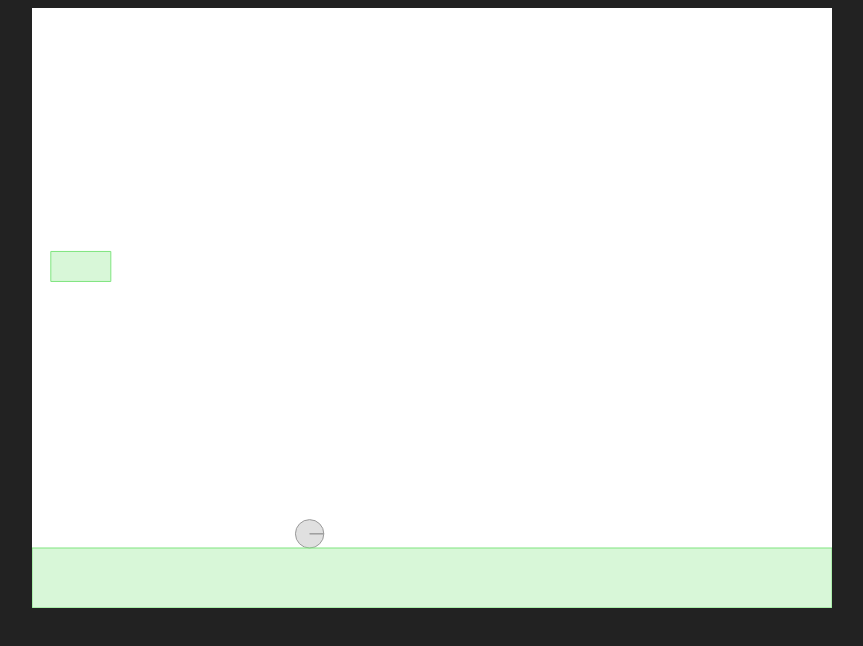
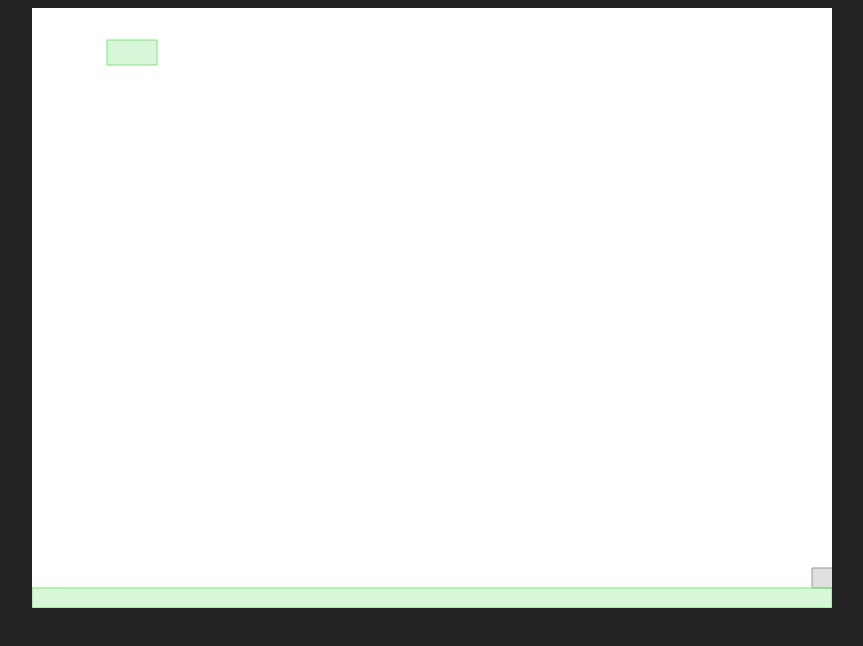
Before and after one commit to Josk/BlackWhite, a plain HTML site: page index.html in a window 1280 px wide. Shown: the whole page, without its empty margins (208-1071 px from the left). Drawn offline with Linux system fonts and the light colour scheme.

Commit message:
SCALE 1 Refactorisation Rename des classes

```diff
--- a/index.html
+++ b/index.html
@@ -17,12 +17,13 @@
 			var b2Body = Box2D.Dynamics.b2Body;
 			var b2PolygonShape = Box2D.Collision.Shapes.b2PolygonShape;
 		</script>
-		<script src="scripts/Circle.js"></script>
-		<script src="scripts/Box.js"></script>
+		<script src="scripts/World.js"></script>
+		<script src="scripts/Tank.js"></script>
+		<script src="scripts/Copter.js"></script>
 		<script>
 			var canvas = document.getElementById("box2d-demo");
 			var ctx = canvas.getContext('2d');
-			var rec;
+
 			window.onload = function(){
 				window.requestAnimFrame = (function(){
 				      return  window.requestAnimationFrame       ||
@@ -35,7 +36,7 @@
 				              };
 				})();
 
-
+				var copter;
 				var SCALE;
 				var world;
 				var keys;
@@ -49,41 +50,27 @@
 					tab["up"] = [38];
 					tab["down"] = [40];
 					keys.init(tab,window);
-					world = new b2World(new b2Vec2(0,10), true);
-					SCALE = 30;
-
-					var fixDef = new b2FixtureDef;
-					fixDef.density = 1.0;
-					fixDef.friction = 0.5;
-					fixDef.restitution = 0.2;
-					var bodyDef = new b2BodyDef;
-					bodyDef.type = Box2D.Dynamics.b2Body.b2_staticBody;
-
-					bodyDef.position.x = canvas.width / 2 / SCALE;
-					bodyDef.position.y = (canvas.height / SCALE) - 1;
-					fixDef.shape = new Box2D.Collision.Shapes.b2PolygonShape;
-					fixDef.shape.SetAsBox((canvas.width / SCALE) / 2, 1);
-					world.CreateBody(bodyDef).CreateFixture(fixDef);
+					world = new World();
 					var debugDraw = new Box2D.Dynamics.b2DebugDraw;
 					debugDraw.SetSprite(ctx);
-					debugDraw.SetDrawScale(SCALE);
+					debugDraw.SetDrawScale(1);
 					debugDraw.SetFillAlpha(0.3);
 					debugDraw.SetLineThickness(1.0);
 					debugDraw.SetFlags(Box2D.Dynamics.b2DebugDraw.e_shapeBit | Box2D.Dynamics.b2DebugDraw.e_joinBit);
-					world.SetDebugDraw(debugDraw);
-					var circle = new Circle();
-					circle.init(world);
-					rec = new Box();
-					rec.init(world);
+					world.world.SetDebugDraw(debugDraw);
+					var tank = new Tank();
+					tank.init(world.world);
+					copter = new Copter();
+					copter.init(world.world);
 
 				}
 				init();
 				run();
 				function run(){
-					world.Step(1/60,8,3);
-					world.DrawDebugData();
-					world.ClearForces();
-					rec.Move(keys,b2Vec2,SCALE);
+					world.world.Step(1/60,8,3);
+					world.world.DrawDebugData();
+					world.world.ClearForces();
+					copter.Move(keys,b2Vec2);
 					requestAnimFrame(run);
 					/*Time.currentTime = Date.now();
 
--- a/scripts/Circle.js
+++ /dev/null
@@ -1,15 +0,0 @@
-var Circle = function(){
-	this.bodyDef = new b2BodyDef;
-	this.fixDef = new b2FixtureDef;
-	this.bodyDef.type = b2Body.b2_dynamicBody;
-	this.fixDef.shape = new b2CircleShape(Math.random() + 0.1);
-	this.fixDef.density = 1.0;
-	this.fixDef.friction = 0.5;
-	this.fixDef.restitution = 0.2;
-	this.bodyDef.position.x = Math.random() * 25;
-	this.bodyDef.position.y = Math.random() * 10;
-}
-
-Circle.prototype.init = function(world) {
-	world.CreateBody(this.bodyDef).CreateFixture(this.fixDef);
-};
--- a/scripts/Box.js
+++ b/scripts/Copter.js
@@ -1,50 +1,61 @@
-var Box = function(){
+var Copter = function(){
 
 	this.bodyDef = new b2BodyDef;
 	this.fixDef = new b2FixtureDef;
 	this.bodyDef.type = b2Body.b2_staticBody;
 	this.fixDef.shape = new b2PolygonShape;
-	this.fixDef.shape.SetAsBox(1,0.5);
+	this.fixDef.shape.SetAsBox(25,12.5);
 	this.fixDef.density = 0;
 	this.fixDef.friction = 0;
 	this.fixDef.restitution = 0;
-	this.bodyDef.position.x = Math.random() * 25;
-	this.bodyDef.position.y = Math.random() * 10;
+	this.bodyDef.position.x = 100;
+	this.bodyDef.position.y = Math.random() * 100;
 	this.x;
 	this.y;
-	this.speedX = 0.1;
-	this.speedY = 0.1;
-	this.accelerationX = 0.01;
-	this.accelerationY = 0.01;
+	this.speedX = 0;
+	this.speedY = 0;
+	this.accelerationX = 1.5;
+	this.accelerationY = 1.5;
 	this.velocityX = 0.9;
 	this.velocityY = 0.9;
 }
 
-Box.prototype.init = function(world) {
+Copter.prototype.init = function(world) {
 	this.body = world.CreateBody(this.bodyDef).CreateFixture(this.fixDef).GetBody();
 	this.x = this.body.GetPosition().x;
 	this.y = this.body.GetPosition().y;
 };
-Box.prototype.Move = function(keys,b2Vec2,SCALE){
+Copter.prototype.Move = function(keys,b2Vec2){
 
 	if(keys.pressed["left"]){
-
+		if(!keys.pressed["up"] && !keys.pressed["down"]){
+			this.speedY *= this.velocityY;
+		}
 		if(this.speedX >= -2)
 			this.speedX -= this.accelerationX;
 
 	}
 
 	if(keys.pressed["right"]){
+		if(!keys.pressed["up"] && !keys.pressed["down"]){
+			this.speedY *= this.velocityY;
+		}
 		if(this.speedX <= 2)
 			this.speedX += this.accelerationX;
 	}
 
 	if(keys.pressed["up"]){
+		if(!keys.pressed["left"] && !keys.pressed["right"]){
+			this.speedX *= this.velocityX;
+		}
 		if(this.speedY >= -2)
 			this.speedY -= this.accelerationY;
 	}
 
 	if(keys.pressed["down"]){
+		if(!keys.pressed["left"] && !keys.pressed["right"]){
+			this.speedX *= this.velocityX;
+		}
 		if(this.speedY <= 2)
 			this.speedY += this.accelerationY;
 	}
--- /dev/null
+++ b/scripts/Tank.js
@@ -0,0 +1,26 @@
+var Tank = function(){
+	this.bodyDef = new b2BodyDef;
+	this.fixDef = new b2FixtureDef;
+	this.bodyDef.type = b2Body.b2_DynamicBody;
+	this.fixDef.shape = new b2PolygonShape;
+	this.fixDef.shape.SetAsBox(20,10);
+	this.fixDef.density = 0.1;
+	this.fixDef.friction = 0.1;
+	this.fixDef.restitution = 0.1;
+	this.bodyDef.position.x = canvas.width;
+	this.bodyDef.position.y = canvas.height-10-20;
+	this.x;
+	this.y;
+	this.speedX = 0;
+	this.speedY = 0;
+	this.accelerationX = 0.01;
+	this.accelerationY = 0.01;
+	this.velocityX = 0.9;
+	this.velocityY = 0.9;
+}
+
+Tank.prototype.init = function(world) {
+	this.body = world.CreateBody(this.bodyDef).CreateFixture(this.fixDef).GetBody();
+	this.x = this.body.GetPosition().x;
+	this.y = this.body.GetPosition().y;
+};
--- /dev/null
+++ b/scripts/World.js
@@ -0,0 +1,18 @@
+var World = function(){
+
+	this.world = new b2World(new b2Vec2(0,10), true);
+
+
+	this.fixDef = new b2FixtureDef;
+	this.fixDef.density = 1.0;
+	this.fixDef.friction = 0.5;
+	this.fixDef.restitution = 0.2;
+	this.bodyDef = new b2BodyDef;
+	this.bodyDef.type = Box2D.Dynamics.b2Body.b2_staticBody;
+
+	this.bodyDef.position.x = canvas.width / 2;
+	this.bodyDef.position.y = (canvas.height) - 10;
+	this.fixDef.shape = new Box2D.Collision.Shapes.b2PolygonShape;
+	this.fixDef.shape.SetAsBox((canvas.width) / 2, 10);
+	this.world.CreateBody(this.bodyDef).CreateFixture(this.fixDef);
+}
```
